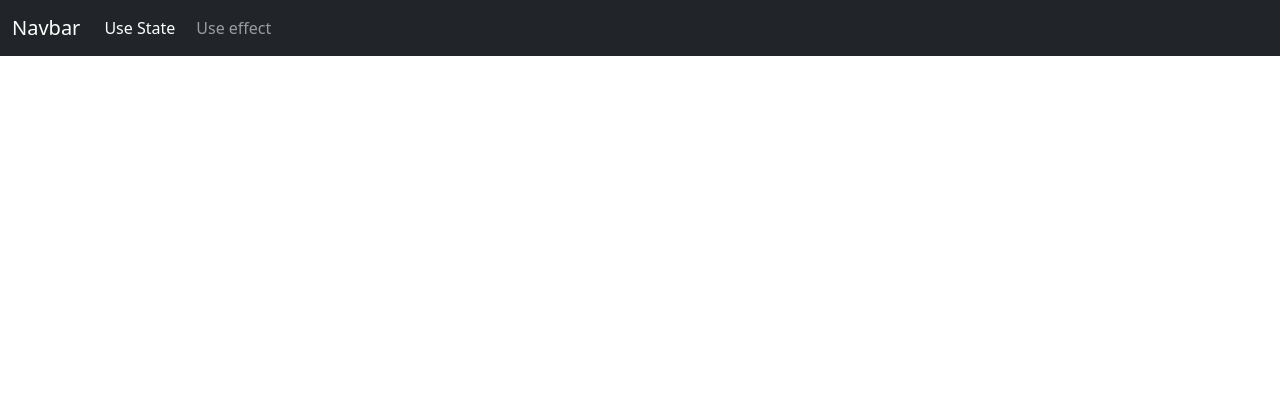
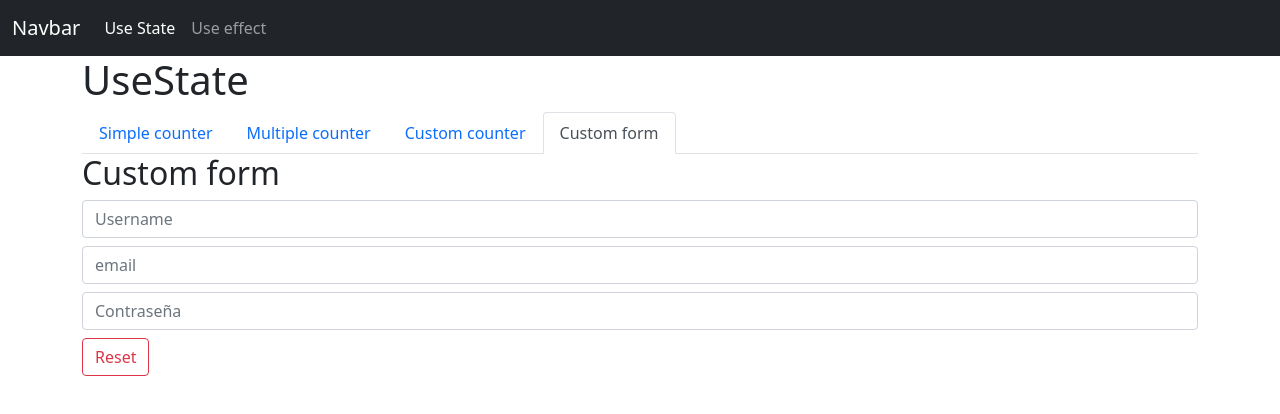
Before and after one commit to mundoenrique/05-react-hook-app, a React (Vite) app: page /use-state/custom-form in a window 1280 px wide. Shown: the top 414 px of the page. Built offline with nearby package versions, Linux system fonts and the light colour scheme.

Commit message:
Completa usestate

```diff
--- a/src/components/01-UseState/FormWithCustomHook.jsx
+++ b/src/components/01-UseState/FormWithCustomHook.jsx
@@ -1,16 +1,15 @@
 import { useForm } from '../../hooks/useForm';
 
 export function FormWithCustomHook() {
-	const { formState, username, email, password, onInputchange, onResetForm } =
-		useForm({
-			username: '',
-			email: '',
-			password: '',
-		});
+	const { username, email, password, onInputchange, onResetForm } = useForm({
+		username: '',
+		email: '',
+		password: '',
+	});
 
 	return (
 		<>
-			<h3>Form with customHook</h3>
+			<h2>Custom form</h2>
 			<input
 				type="text"
 				className="form-control"
@@ -36,7 +35,7 @@ export function FormWithCustomHook() {
 				onChange={onInputchange}
 			/>
 
-			<button className="btn btn-outline-danger" onClick={onResetForm}>
+			<button className="btn btn-outline-danger mt-2" onClick={onResetForm}>
 				Reset
 			</button>
 		</>
--- a/src/components/01-UseState/UseStateHook.jsx
+++ b/src/components/01-UseState/UseStateHook.jsx
@@ -20,6 +20,11 @@ export default function UseStateHook() {
 						Custom counter
 					</NavLink>
 				</li>
+				<li className="nav-item">
+					<NavLink className="nav-link" to="custom-form">
+						Custom form
+					</NavLink>
+				</li>
 			</ul>
 			<div className="row">
 				<div className="col">
--- a/src/index.css
+++ /dev/null
@@ -1,3 +0,0 @@
-a {
-	margin-right: 5px;
-}
--- a/src/main.jsx
+++ b/src/main.jsx
@@ -2,7 +2,6 @@ import React from 'react';
 import ReactDOM from 'react-dom/client';
 import { BrowserRouter } from 'react-router-dom';
 import App from './App';
-import './index.css';
 
 ReactDOM.createRoot(document.getElementById('root')).render(
 	<React.StrictMode>
--- a/src/routers/MainRouter.jsx
+++ b/src/routers/MainRouter.jsx
@@ -1,6 +1,7 @@
 import { Route, Routes } from 'react-router-dom';
 import UseStateHook, {
 	CounterWithCustomHook,
+	FormWithCustomHook,
 	MultipleCounter,
 	SimpleCounter,
 } from '../components/01-UseState';
@@ -16,6 +17,7 @@ export function MainRouter() {
 						<Route path="simple-counter" element={<SimpleCounter />} />
 						<Route path="multiple-counter" element={<MultipleCounter />} />
 						<Route path="custom-counter" element={<CounterWithCustomHook />} />
+						<Route path="custom-form" element={<FormWithCustomHook />} />
 					</Route>
 				</Routes>
 			</div>
```
